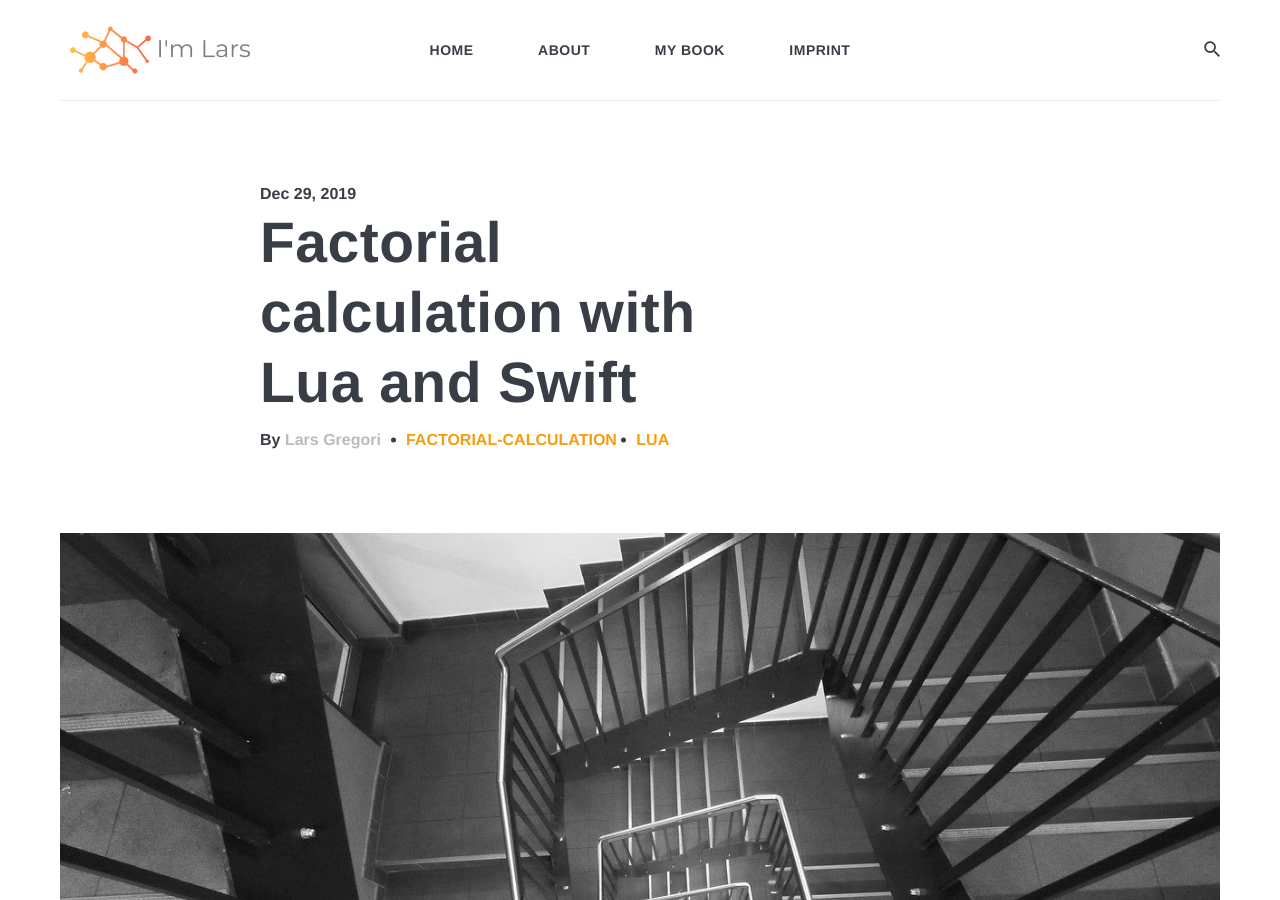
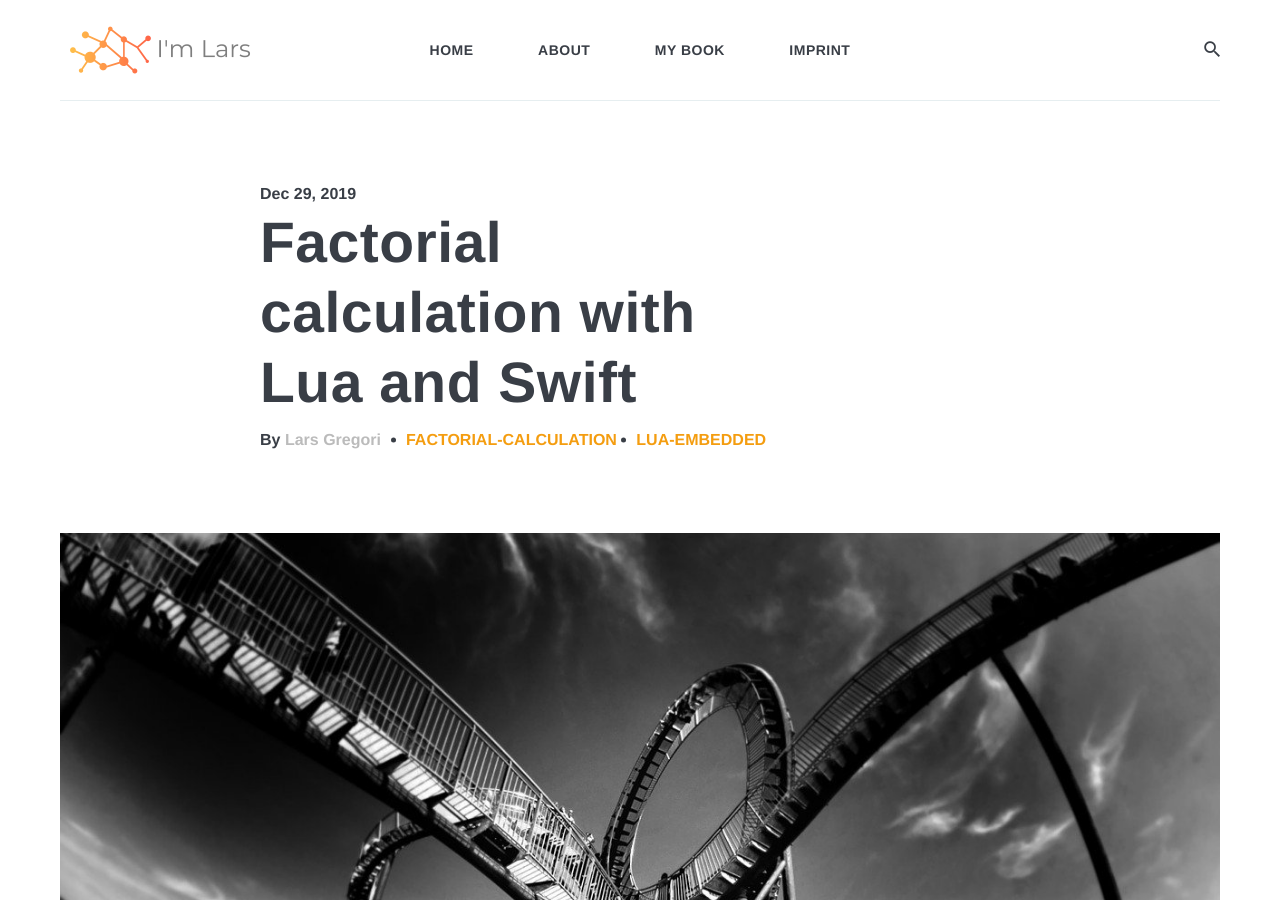
Before and after one commit to choas/choas.github.io, a Jekyll site: the page built from _posts/2019-12-29-factorial-calculation-with-lua-and-swift.md, in a window 1280 px wide and 900 px high. Built offline with Jekyll 4.4.1, drawn with Linux system fonts in a browser that asks for light colours; nearby versions of some CDN libraries.

Commit message:
swap images

```diff
--- a/_posts/2019-12-29-factorial-calculation-with-lua-and-swift.md
+++ b/_posts/2019-12-29-factorial-calculation-with-lua-and-swift.md
@@ -2,9 +2,9 @@
 layout: post
 title: Factorial calculation with Lua and Swift
 date: 2019-12-29 17:29 +0100
-image: staircase-178039_1280.jpg
-credit: https://pixabay.com/de/photos/treppenhaus-schwarz-wei%C3%9F-treppe-178039/
-tags: factorial-calculation lua
+image: rollercoaster-801833_1280.jpg
+credit: https://pixabay.com/de/photos/rollercoaster-schleifen-unterhaltung-801833
+tags: factorial-calculation lua-embedded
 ---
 
 > The result of multiplying a given number of consecutive integers from 1 to the given number. In equations, it is symbolized by an exclamation mark (!). For example, 5! = 1 × 2 × 3 × 4 × 5 = 120. -- [Wiktionary — factorial](https://en.wiktionary.org/wiki/factorial)
```
Also changed, not shown: _posts/2019-12-30-recursive-calls-between-lua-and-swift.md (+3 -2 lines).
